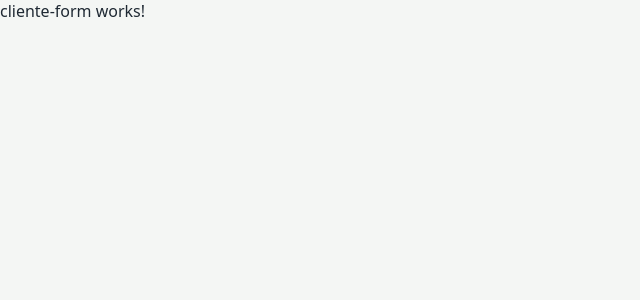
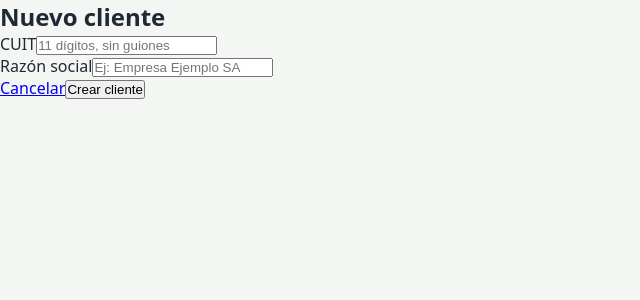
Before and after one commit to Arianfer/GestionDeCamionesFront, an Angular app: page /clientes/nuevo in a window 1280 px wide. Shown: the top 300 px of the page, without its empty margins (0-640 px from the left). Built offline with nearby package versions, Linux system fonts and the light colour scheme.

Commit message:
SCRUM-80 hecho el html del form

```diff
--- a/src/app/features/clientes/cliente-form/cliente-form.html
+++ b/src/app/features/clientes/cliente-form/cliente-form.html
@@ -1 +1,68 @@
-<p>cliente-form works!</p>
+<section class="pagina">
+  <header class="encabezado">
+    <h1>{{ esEdicion ? 'Editar cliente' : 'Nuevo cliente' }}</h1>
+  </header>
+
+  @if (cargando()) {
+    <p class="estado">Cargando cliente…</p>
+  } @else {
+    <form [formGroup]="form" (ngSubmit)="guardar()" novalidate>
+      @if (error()) {
+        <p class="alerta" role="alert">{{ error() }}</p>
+      }
+
+      <div class="campo">
+        <label for="cuit">CUIT</label>
+        <input
+          #cuitInput
+          id="cuit"
+          type="text"
+          inputmode="numeric"
+          maxlength="13"
+          placeholder="11 dígitos, sin guiones"
+          formControlName="cuit"
+          [class.invalido]="cuit.touched && cuit.invalid"
+          (input)="soloDigitos(cuitInput)"
+        />
+        @if (cuit.touched && cuit.invalid) {
+          <small class="error">
+            @if (cuit.errors?.['servidor']) {
+              {{ cuit.errors?.['servidor'] }}
+            } @else if (cuit.errors?.['required']) {
+              El CUIT es obligatorio.
+            } @else {
+              El CUIT debe tener exactamente 11 números.
+            }
+          </small>
+        }
+      </div>
+
+      <div class="campo">
+        <label for="razonSocial">Razón social</label>
+        <input
+          id="razonSocial"
+          type="text"
+          placeholder="Ej: Empresa Ejemplo SA"
+          formControlName="razonSocial"
+          [class.invalido]="razonSocial.touched && razonSocial.invalid"
+        />
+        @if (razonSocial.touched && razonSocial.invalid) {
+          <small class="error">
+            @if (razonSocial.errors?.['servidor']) {
+              {{ razonSocial.errors?.['servidor'] }}
+            } @else {
+              La razón social es obligatoria.
+            }
+          </small>
+        }
+      </div>
+
+      <div class="botones">
+        <a class="btn btn-secundario" routerLink="/clientes">Cancelar</a>
+        <button type="submit" class="btn btn-primario" [disabled]="guardando()">
+          {{ guardando() ? 'Guardando…' : esEdicion ? 'Guardar cambios' : 'Crear cliente' }}
+        </button>
+      </div>
+    </form>
+  }
+</section>
--- a/src/app/features/clientes/cliente-form/cliente-form.ts
+++ b/src/app/features/clientes/cliente-form/cliente-form.ts
@@ -1,7 +1,7 @@
 import { HttpErrorResponse } from '@angular/common/http';
 import { Component, OnInit, inject, signal } from '@angular/core';
 import { FormBuilder, ReactiveFormsModule, Validators } from '@angular/forms';
-import { ActivatedRoute, Router, RouterLink} from '@angular/router';
+import { ActivatedRoute, Router, RouterLink } from '@angular/router';
 
 import { ClienteRequest } from '../../../shared/models/cliente.model';
 import { ClienteService } from '../cliente.service';
```
